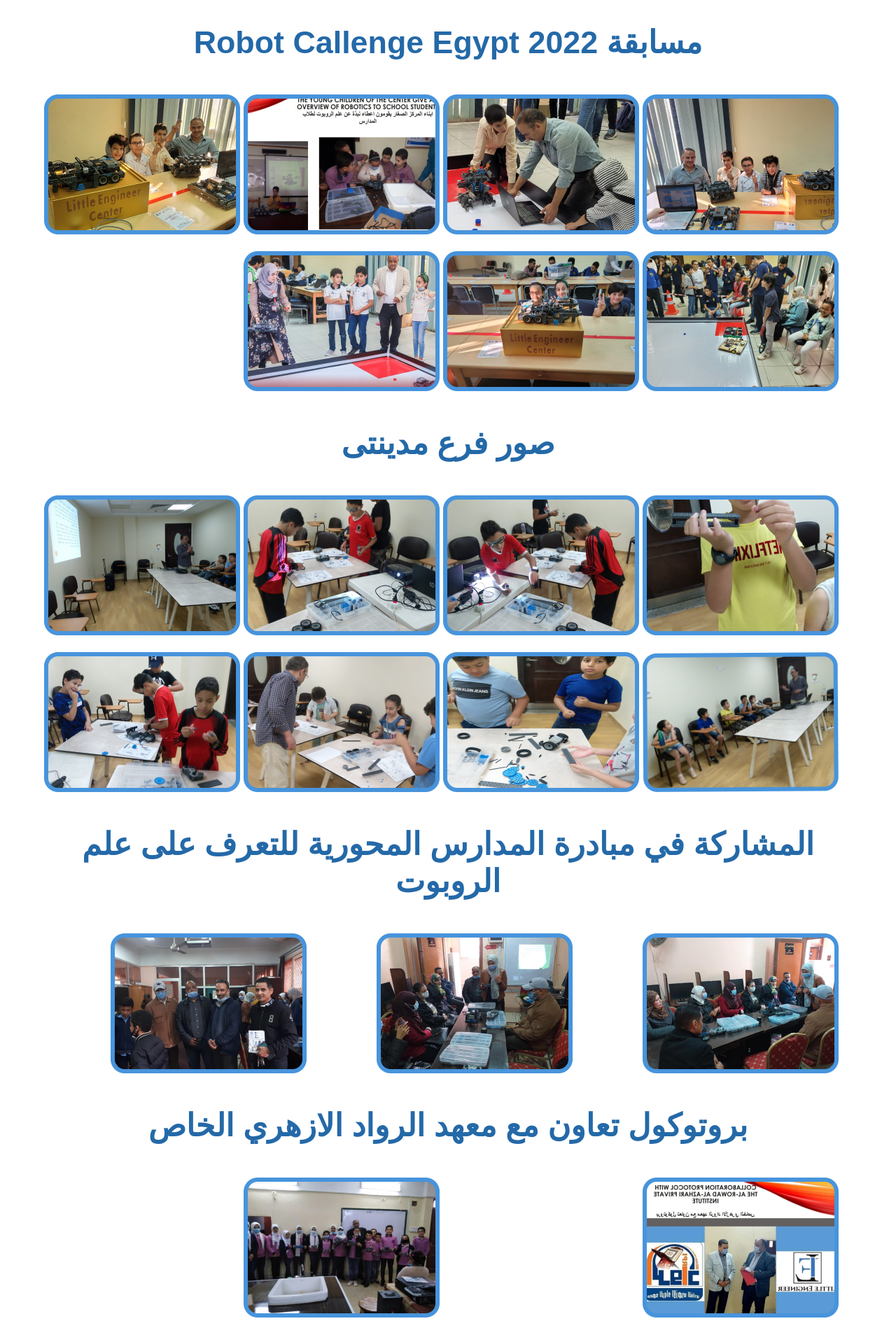
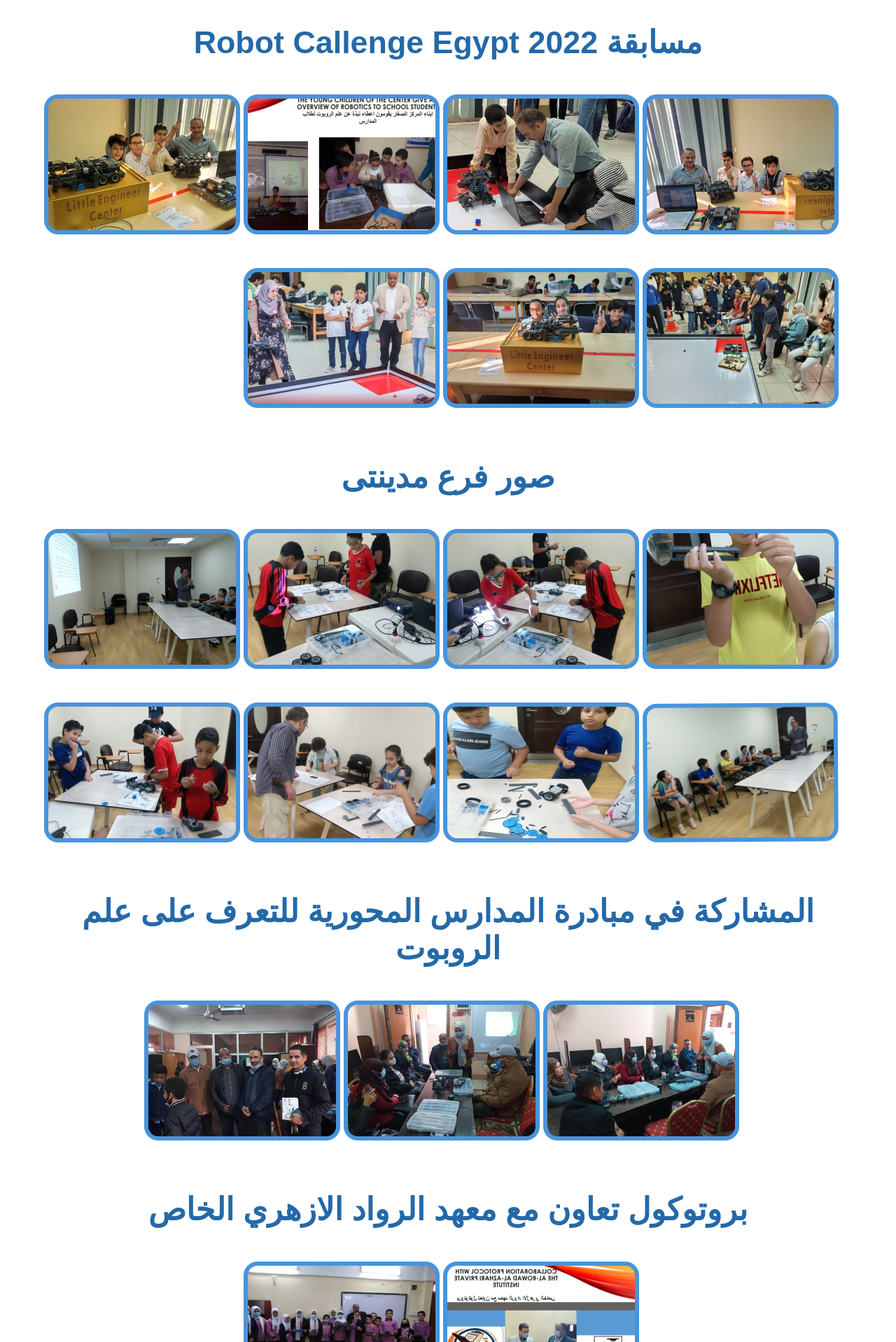
Before and after one commit to Core-Technology-Solutions/LE.Academy, an Angular app in the folder ClientSide/: page /gallery in a window 1280 px wide. Shown: the part 782-2700 px from the top of the page at 70% size. Built offline with nearby package versions, Linux system fonts and the light colour scheme.

Commit message:
centering galery cards

```diff
--- a/ClientSide/src/app/Components/courses/courses.component.html
+++ b/ClientSide/src/app/Components/courses/courses.component.html
@@ -45,7 +45,7 @@
     <div class="card col-lg-3 col-md-2 my-3" style="width: 18rem;">
       <img src="../../../assets/image/course-06.png" class="card-img-top" alt="...">
       <div class="card-body">
-        <h3 class="card-title"> SCratch Junior </h3>
+        <h3 class="card-title"> Scratch Junior </h3>
       </div>
     </div>
     <div class="card col-lg-3 col-md-2 my-3" style="width: 18rem;">
--- a/ClientSide/src/app/Components/gallery/gallery.component.html
+++ b/ClientSide/src/app/Components/gallery/gallery.component.html
@@ -19,30 +19,30 @@
     </div>
   </div>
 
-  <div class="gallery py-3">
+  <div class="gallery py-3 text-center">
     <!-- Title: 1 -->
     <h2 class="text-center my-5" *ngIf="showImages"> مسابقة Robot Callenge Egypt 2022 </h2>
     <div class="row g-4" *ngIf="showImages">
         <!-- Display up to 7 images for 1 -->
-        <div class="col-lg-3 col-md-4 col-md-6 col-sm-12">
+        <div class="col-lg-3 col-md-3 col-sm-12">
           <img src="../../../assets/image/img-1/img-1.png" alt="">
         </div>
-        <div class="col-lg-3 col-md-4 col-md-6 col-sm-12">
+        <div class="col-lg-3 col-md-3 col-sm-12">
           <img src="../../../assets/image/img-1/img-2.png" alt="">
         </div>
-        <div class="col-lg-3 col-md-4 col-md-6 col-sm-12">
+        <div class="col-lg-3 col-md-3 col-sm-12">
           <img src="../../../assets/image/img-1/img-3.png" alt="">
         </div>
-        <div class="col-lg-3 col-md-4 col-md-6 col-sm-12">
+        <div class="col-lg-3 col-md-3 col-sm-12">
           <img src="../../../assets/image/img-1/img-4.png" alt="">
         </div>
-        <div class="col-lg-3 col-md-4 col-md-6 col-sm-12">
+        <div class="col-lg-3 col-md-3 col-sm-12">
           <img src="../../../assets/image/img-1/img-5.png" alt="">
         </div>
-        <div class="col-lg-3 col-md-4 col-md-6 col-sm-12">
+        <div class="col-lg-3 col-md-3 col-sm-12">
           <img src="../../../assets/image/img-1/img-5-1.png" alt="">
         </div>
-        <div class="col-lg-3 col-md-4 col-sm-6 col-12">
+        <div class="col-lg-3 col-md-3 col-sm-12">
           <img src="../../../assets/image/img-1/img-7.png" alt="">
         </div>
                 <!-- Add more images as needed -->
@@ -80,34 +80,34 @@
     <!-- Title: 3 -->
     <h2 class="text-center my-5" *ngIf="showImages"> المشاركة في مبادرة المدارس المحورية للتعرف على علم الروبوت </h2>
     <div class="row d-flex justify-content-center" *ngIf="showImages">
-      <div class="col-lg-4 col-md-12">
+      <div class="col-lg-3 col-md-12">
         <img src="../../../assets/image/img-3/R3-img-1.png" alt="">
       </div>
-      <div class="col-lg-4 col-md-12">
+      <div class="col-lg-3 col-md-12">
         <img src="../../../assets/image/img-3/R3-img-2.png" alt="">
       </div>
-      <div class="col-lg-4 col-md-12">
+      <div class="col-lg-3 col-md-12">
         <img src="../../../assets/image/img-3/R3-img-3.png" alt="">
       </div>
     </div>
     <!-- Title: 4 -->
     <h2 class="text-center my-5" *ngIf="showImages"> بروتوكول تعاون مع معهد الرواد الازهري الخاص </h2>
-    <div class="row g-4" *ngIf="showImages">
-      <div class="col-lg-6 col-md-12">
+    <div class="row justify-content-center" *ngIf="showImages">
+      <div class="col-lg-3 col-md-12">
         <img src="../../../assets/image/img-4/R4-img-1.png" alt="">
       </div>
-      <div class="col-lg-6 col-md-12">
+      <div class="col-lg-3 col-md-12">
         <img src="../../../assets/image/img-4/R4-img-2.png" alt="">
       </div>
     </div>
 
     <!-- Title: 5 -->
     <h2 class="text-center my-5" *ngIf="showImages">  بروتوكول تعاون مع مدرسة طيبه الخاصة </h2>
-    <div class="row g-4" *ngIf="showImages">
-      <div class="col-lg-6 col-md-12">
+    <div class="row justify-content-center" *ngIf="showImages">
+      <div class="col-lg-3 col-md-12 text-center">
         <img src="../../../assets/image/img-5/R5-img-1.png" alt="">
       </div>
-      <div class="col-lg-6 col-md-12">
+      <div class="col-lg-3 col-md-12 text-center">
         <img src="../../../assets/image/img-5/R5-img-2.png" alt="">
       </div>
     </div>
--- a/ClientSide/src/app/Components/gallery/gallery.component.scss
+++ b/ClientSide/src/app/Components/gallery/gallery.component.scss
@@ -87,6 +87,10 @@ video {
   font-size: 16px;
 }
 
+.gallery img {
+  margin-bottom: 1.5rem;
+}
+
 /* Responsive layout adjustments */
 
 @media (max-width: 768px) {
@@ -96,6 +100,7 @@ video {
     width: 300px;
     height: 50px;
   }
+
 }
 
 @media (max-width: 480px) {
```
